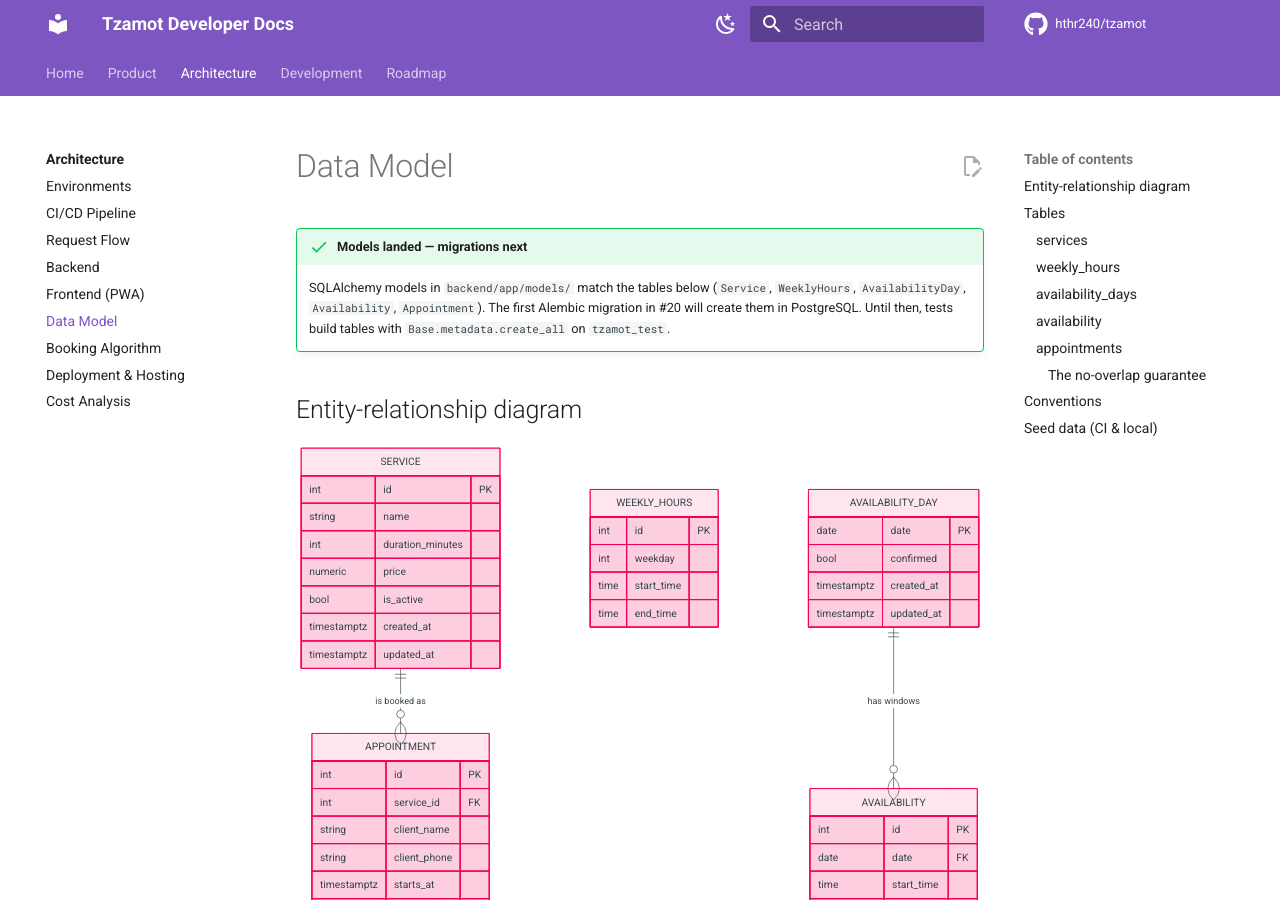
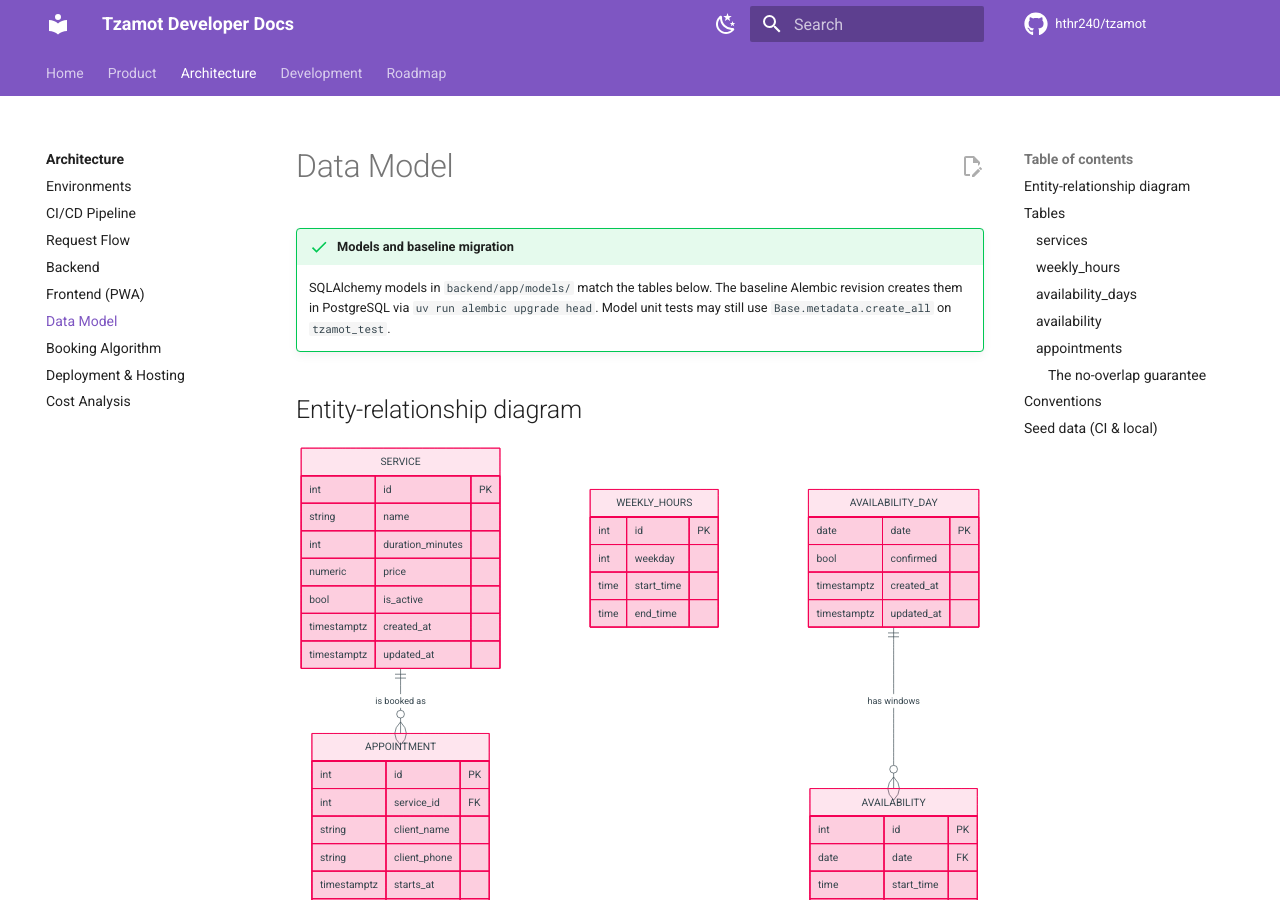
Before and after one commit to hthr240/tzamot, an MkDocs documentation site: the page built from docs/architecture/data-model.md, in a window 1280 px wide and 900 px high. Built offline with MkDocs 1.6.1 and Material for MkDocs 9.7.7, drawn with Linux system fonts in a browser that asks for light colours; comment, search, counter and statistics services are not loaded.

Commit message:
Document Alembic baseline migrate flow
Explain upgrade, current, check, and downgrade in local setup now that the baseline revision exists.

Co-authored-by: Cursor <cursoragent@cursor.com>

```diff
--- a/docs/architecture/data-model.md
+++ b/docs/architecture/data-model.md
@@ -1,10 +1,10 @@
 # Data Model
 
-!!! success "Models landed — migrations next"
-    SQLAlchemy models in `backend/app/models/` match the tables below
-    (`Service`, `WeeklyHours`, `AvailabilityDay`, `Availability`, `Appointment`).
-    The first Alembic migration in #20 will create them in PostgreSQL. Until
-    then, tests build tables with `Base.metadata.create_all` on `tzamot_test`.
+!!! success "Models and baseline migration"
+    SQLAlchemy models in `backend/app/models/` match the tables below. The
+    baseline Alembic revision creates them in PostgreSQL via
+    `uv run alembic upgrade head`. Model unit tests may still use
+    `Base.metadata.create_all` on `tzamot_test`.
 
 ## Entity-relationship diagram
 
```
Also changed, not shown: docs/development/local-setup.md (+26 -6 lines), docs/development/project-structure.md (+5 -4 lines), docs/roadmap/sprint-1.md (+1 -1 lines).
